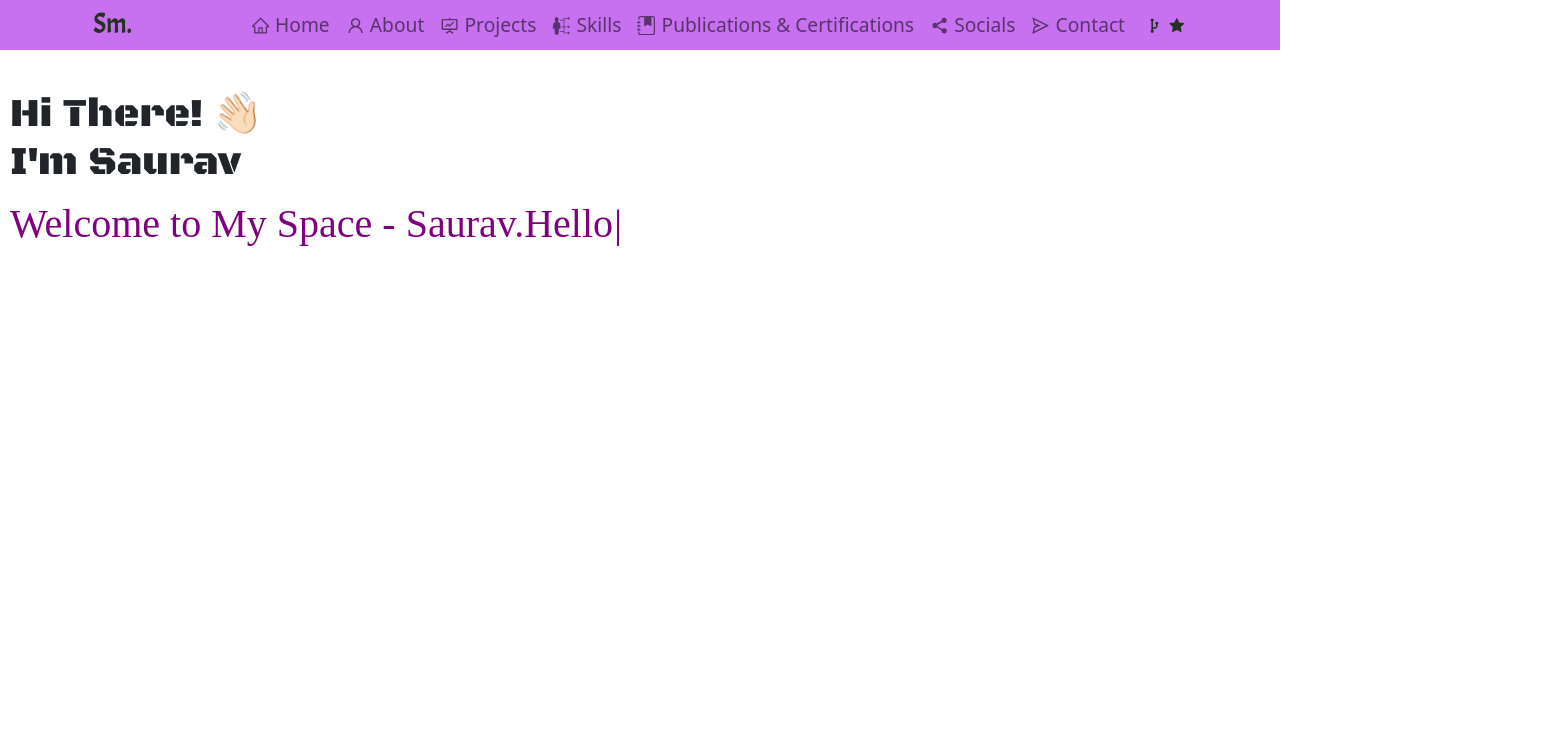
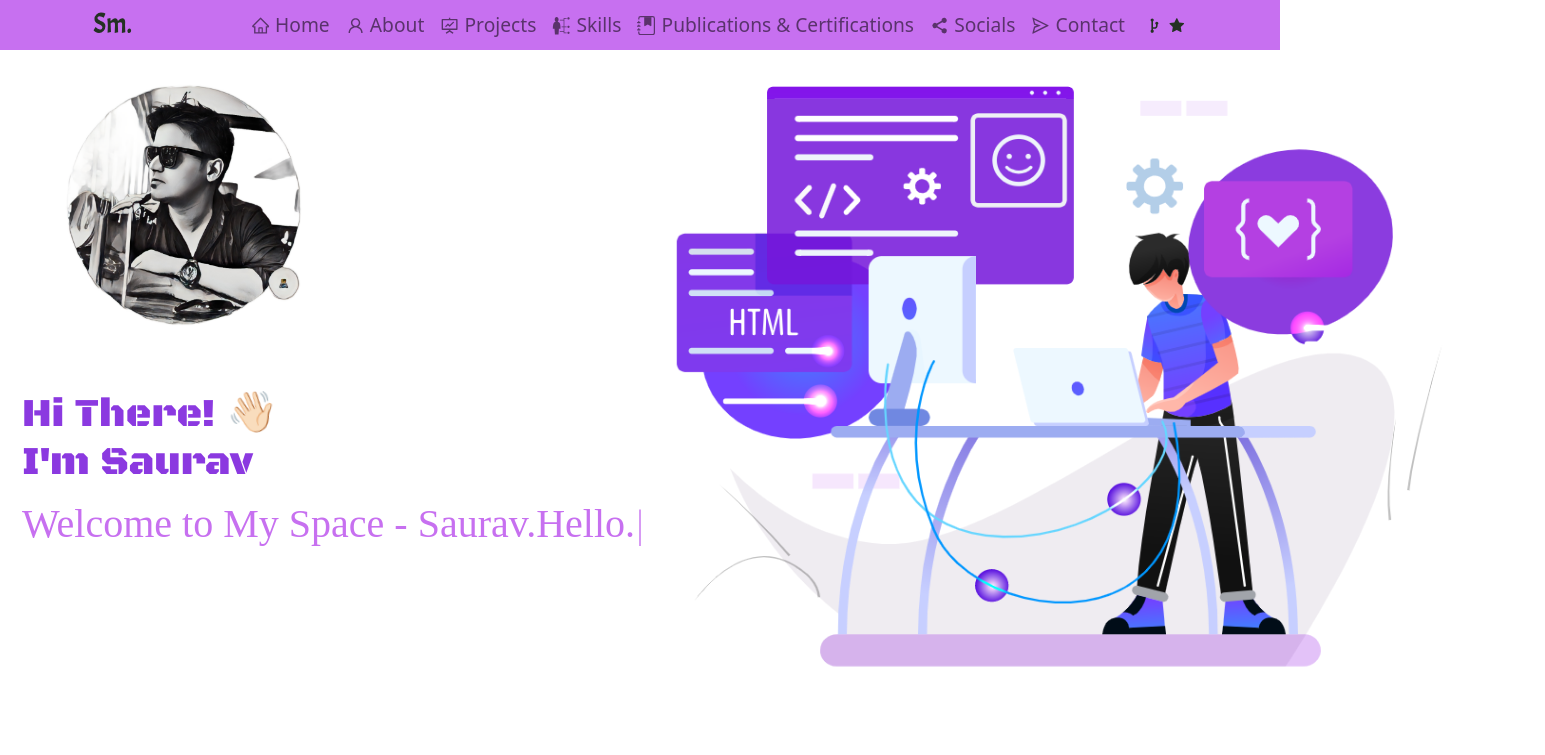
Before and after one commit to sauravmishra1710/Saurav.Hello.World, a React (Create React App) app: page / in a window 1280 px wide. Shown: the top 755 px of the page, 1545 px wide, since content can reach past the window. Built offline with nearby package versions, Linux system fonts and the light colour scheme; the HTML template or start-up script is replaced by a standard one; a web font is replaced by a local one.

Commit message:
home page update
1. avtar
2. image
3. page design and alignments

```diff
--- a/src/components/home/home.css
+++ b/src/components/home/home.css
@@ -59,6 +59,7 @@
 
 .hithere {
   font-family: "Black Ops One", cursive;
+  color: #8b39e0;
   font-size: 2.5rem;
   right: 0px;
   text-align: left;
--- a/src/components/home/home.js
+++ b/src/components/home/home.js
@@ -1,31 +1,49 @@
 import React, { useContext } from "react";
+import { Col, Container, Row } from "react-bootstrap";
 import "./home.css";
-import "../../App.css"
+import "../../App.css";
 import ThemeContext from "../../utility/themeContext";
 import Typewriter from "typewriter-effect";
-
+import img1 from "../../img/page_logos/about.png";
+import me from "../../img/page_logos/me_light_mode_cartoonized.png";
 
 const Home = () => {
   const { theme, toggleTheme } = useContext(ThemeContext);
-  var app = document.getElementById('app');
+  var app = document.getElementById("app");
 
   return (
     <>
+      <Container fluid>
+        <Row>
+          <Col md={5}>
             <div className="home">
               <div
                 style={{
                   display: "flex",
                   flexDirection: "column",
                   justifyContent: "center",
-            height: "100%"
+                  height: "100%",
                 }}
               >
-          <div className="parallax">
+                <div className="col-lg-6">
+              <img
+                className="images"
+                src={me}
+                alt=""
+                height={300}
+                width={300}
+              />
+            </div>
+                <div className="parallax purple">
                   <h1 className="hithere">
                     Hi There!{" "}
-                <span className="wave" role="img" aria-labelledby="wave">👋🏻</span>
-                <br/>I'm Saurav</h1>
-                <div className="parallax-text">
+                    <span className="wave" role="img" aria-labelledby="wave">
+                      👋🏻
+                    </span>
+                    <br />
+                    I'm Saurav
+                  </h1>
+                  <div className="parallax-text purple">
                     <Typewriter
                       options={{
                         strings: [
@@ -46,6 +64,20 @@ const Home = () => {
                 </div>
               </div>
             </div>
+          </Col>
+          <Col md={7}>
+            <div className="col-lg-6">
+              <img
+                className="homeimages"
+                src={img1}
+                alt=""
+                height={700}
+                width={1000}
+              />
+            </div>
+          </Col>
+        </Row>
+      </Container>
     </>
   );
 };
```
Also changed, not shown: src/img/page_logos/me_light_mode_cartoonized.png (added). Lines whose indentation alone changed are shown as unchanged.
